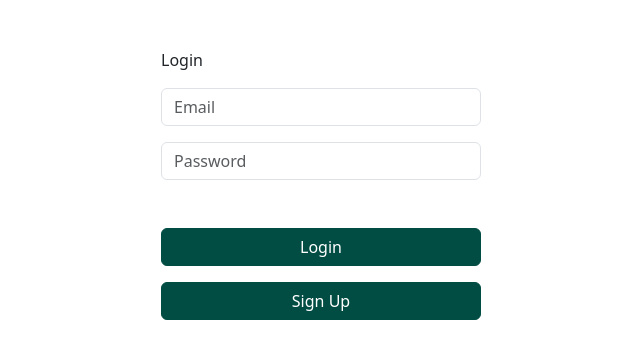
After one commit to hkim113005/TrApp, a Flask app: page /teacher-login in a window 1280 px wide. The commit adds this page. Shown: the top 359 px of the page, without its empty margins (319-959 px from the left). Run offline with Flask 2, Linux system fonts and the light colour scheme; some libraries are stand-ins or nearby versions.

Commit message:
Student Preference Form and Teacher Login Form.

```diff
--- a/app.py
+++ b/app.py
@@ -58,9 +58,9 @@ def start():
     return render_template("start.html")
 
 @app.route("/trip", methods=["GET", "POST"])
-def trip():
+def trip_code_form():
     if request.method == "GET":
-        return render_template("trip_form.html")
+        return render_template("trip_code_form.html")
     else:
         first = request.form["first"]
         second = request.form["second"]
@@ -69,8 +69,17 @@ def trip():
         fifth = request.form["fifth"]
         sixth = request.form["sixth"]
 
-        return first + second + third + fourth + fifth + sixth
+        return redirect("/" + first + second + third + fourth + fifth + sixth)
 
+@app.route("/<trip_id>", methods=["GET", "POST"])
+def student_preference_form(trip_id):
+    if request.method == "GET":
+        return render_template("student_preference_form.html")
+
+@app.route("/teacher-login", methods=["GET", "POST"])
+def teacher_login_form():
+    if request.method == "GET":
+        return render_template("teacher_login_form.html")
 
 if __name__ == "__main__":
     app.run(host="0.0.0.0", port="3000")
--- a/static/trip_form.css
+++ b/static/form.css
@@ -19,3 +19,15 @@ input[type=number]::-webkit-inner-spin-button, input[type=number]::-webkit-outer
 .form-label {
     width: 320px !important;
 }
+
+.form-select {
+    width: 320px !important;
+}
+
+#email {
+    width: 320px !important;
+}
+
+#password {
+    width: 320px !important;
+}
--- a/templates/start.html
+++ b/templates/start.html
@@ -12,6 +12,6 @@
 {% block main %}
 <div class="d-grid gap-2 col-6 mt-5 mx-auto">
     <a href="trip" class="d-grid gap-2 col-6 mx-auto btn btn-primary" role="button">Student</a>
-    <a href="teacher-login" class="d-grid gap-2 col-6 mx-auto btn btn-primary" role="button">Teacher</a>
+    <a href="teacher-login" class="mt-3 d-grid gap-2 col-6 mx-auto btn btn-primary" role="button">Teacher</a>
 </div>
 {% endblock %}
--- /dev/null
+++ b/templates/teacher_login_form.html
@@ -0,0 +1,24 @@
+{% extends "layout.html" %}
+
+{% block title %}
+Start
+{% endblock %}
+
+{% block stylesheets %}
+<link rel="stylesheet" type="text/css" href="/static/form.css" />
+<meta name="viewport" content="width=device-width, initial-scale=1.0">
+{% endblock %}
+
+{% block main %}
+<form action="/trip" method="POST">
+    <label class="d-grid form-label mt-5 mx-auto">Login</label>
+
+    <input type="text" class="mt-3 mx-auto form-control" id="email" placeholder="Email">
+
+    <input type="password" class="mt-3 mx-auto form-control" id="password" placeholder="Password">
+
+    <button type="submit" class="d-grid gap-2 col-6 mt-5 mx-auto btn btn-primary">Login</button>
+
+    <a href="teacher-signup" class="mt-3 d-grid gap-2 col-6 mx-auto btn btn-primary" role="button">Sign Up</a>
+</form>
+{% endblock %}
--- a/templates/trip_form.html
+++ b/templates/trip_code_form.html
@@ -5,7 +5,7 @@ Start
 {% endblock %}
 
 {% block stylesheets %}
-<link rel="stylesheet" type="text/css" href="/static/trip_form.css" />
+<link rel="stylesheet" type="text/css" href="/static/form.css" />
 <meta name="viewport" content="width=device-width, initial-scale=1.0">
 {% endblock %}
 
@@ -22,7 +22,7 @@ Start
         <input class="ms-2 text-center form-control rounded" type="text" id="sixth" name="sixth" maxlength="1" />
     </div>
 
-    <button type="submit" class="d-grid gap-2 col-6 mt-3 mx-auto btn btn-primary">Continue</button>
+    <button type="submit" class="d-grid gap-2 col-6 mt-5 mx-auto btn btn-primary">Continue</button>
 
     <script>
         document.addEventListener("DOMContentLoaded", function (event) {
```
Also changed, not shown: templates/student_preference_form.html (added, +64 -0 lines), 3 other files.
